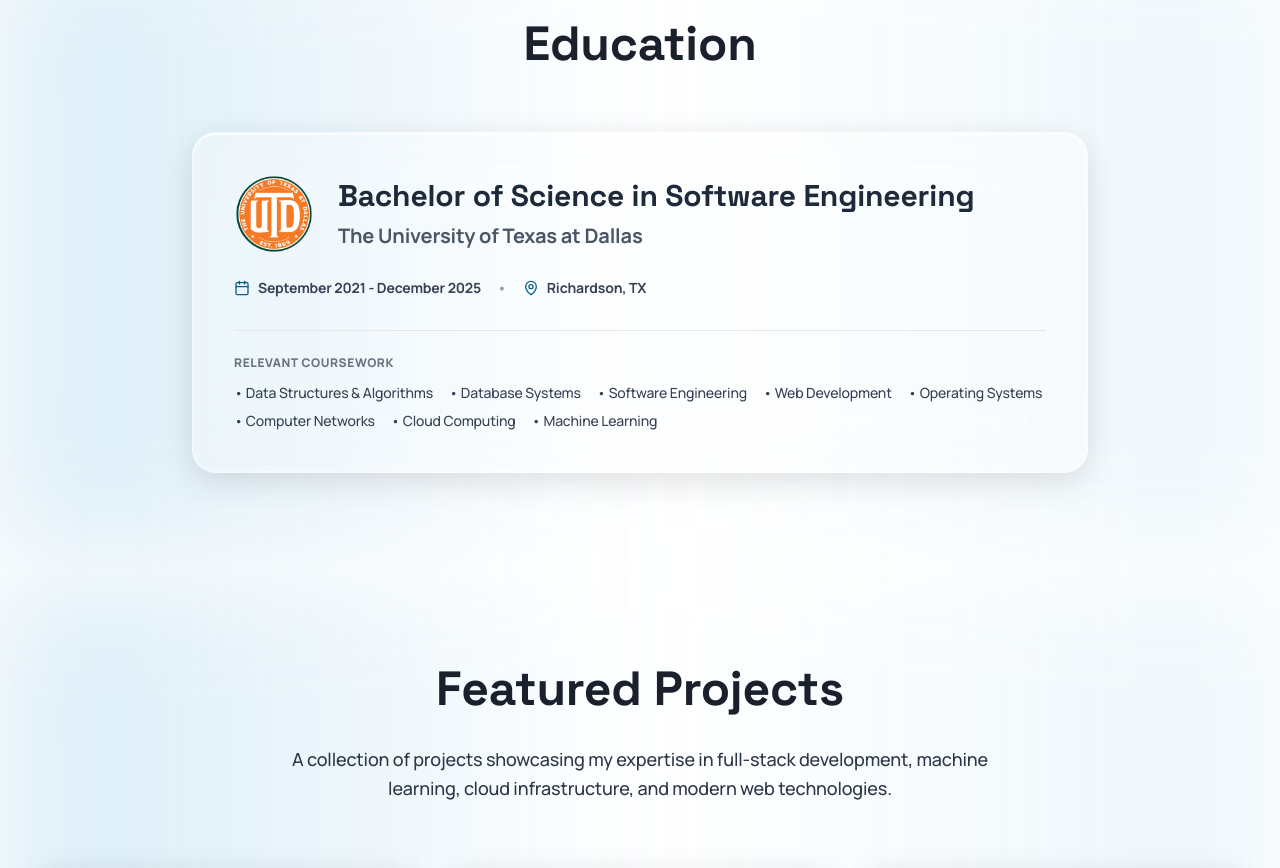
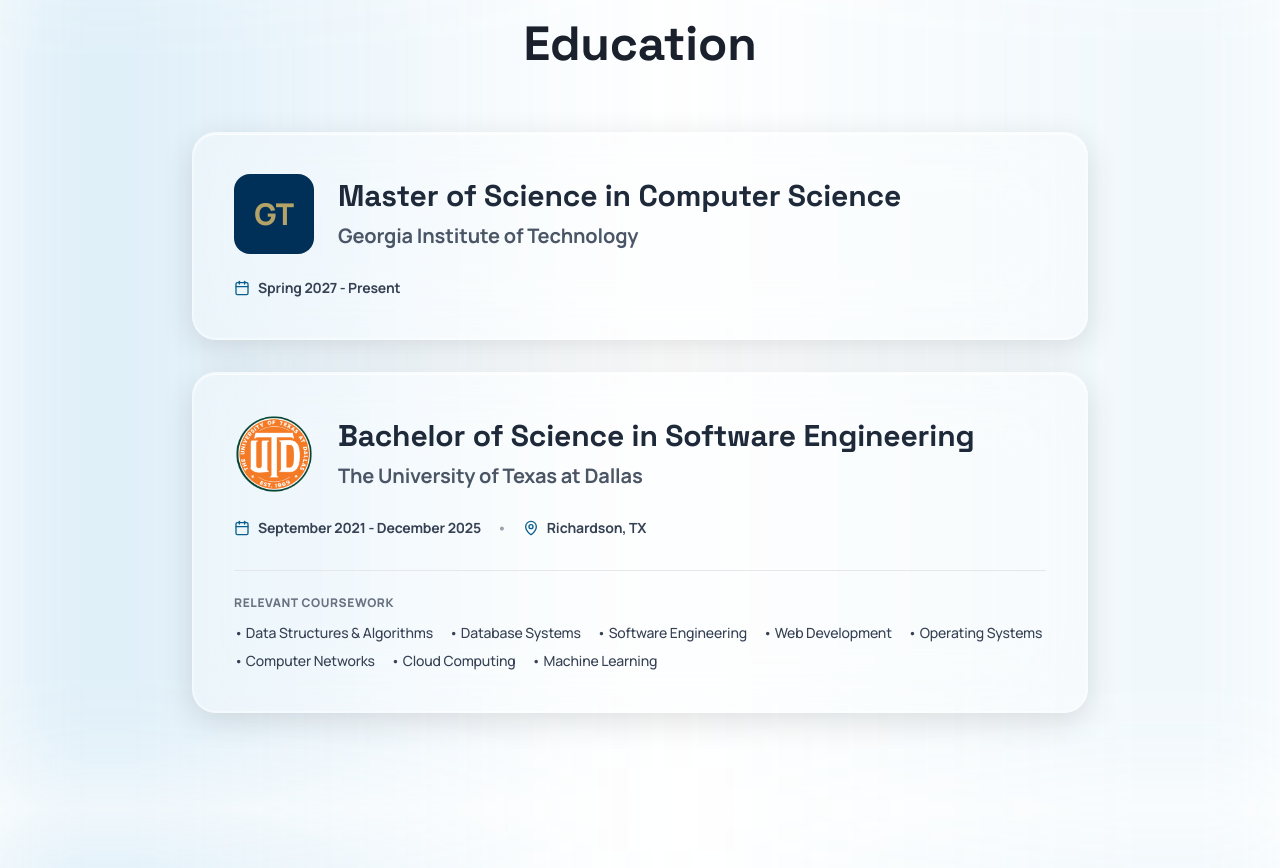
Before and after one commit to HemantaRegmi/portfolio-page, a Next.js app in the folder frontend/: page / in a window 1280 px wide. Shown: the part 6620-7488 px from the top of the page. Built offline with nearby package versions, Linux system fonts and the light colour scheme; grey boxes are pictures that could not be loaded.

Commit message:
Add Georgia Tech computer science masters education

```diff
--- a/frontend/app/sections/education.tsx
+++ b/frontend/app/sections/education.tsx
@@ -27,7 +27,43 @@
           </motion.h2>
         </div>
 
-        {/* Education Card */}
+        {/* Georgia Tech */}
+        <motion.div
+          initial={{ opacity: 0, y: 50 }}
+          whileInView={{ opacity: 1, y: 0 }}
+          viewport={{ once: true, margin: "-100px" }}
+          transition={{ duration: 0.6 }}
+          className="max-w-4xl mx-auto mb-8 relative group"
+        >
+          <div className="absolute -inset-1 bg-linear-to-br rounded-3xl opacity-0 group-hover:opacity-100 blur-xl transition duration-500"></div>
+
+          <div className="relative bg-white/25 backdrop-blur-2xl border-2 border-white/40 rounded-3xl p-8 md:p-10 shadow-[0_8px_32px_rgba(0,0,0,0.12),inset_0_1px_0_rgba(255,255,255,0.8)] hover:shadow-[0_16px_48px_rgba(77,168,218,0.2)] transition-all duration-300 overflow-hidden">
+            <div className="relative z-10 flex flex-col md:flex-row items-start md:items-center gap-6 mb-6">
+              <div
+                aria-hidden="true"
+                className="w-20 h-20 shrink-0 flex items-center justify-center rounded-2xl bg-[#003057] text-[#B3A369] text-3xl font-extrabold"
+              >
+                GT
+              </div>
+
+              <div className="grow">
+                <h3 className="text-3xl font-extrabold text-gray-800 group-hover:text-[#0b5f8a] transition-colors mb-2">
+                  Master of Science in Computer Science
+                </h3>
+                <p className="text-xl font-bold text-gray-600">
+                  Georgia Institute of Technology
+                </p>
+              </div>
+            </div>
+
+            <div className="relative z-10 flex items-center gap-2 text-sm text-gray-700 font-bold">
+              <Calendar className="w-4 h-4 text-[#0b5f8a]" />
+              <span>Spring 2027 - Present</span>
+            </div>
+          </div>
+        </motion.div>
+
+        {/* UT Dallas */}
         <motion.div
           initial={{ opacity: 0, y: 50 }}
           whileInView={{ opacity: 1, y: 0 }}
```
